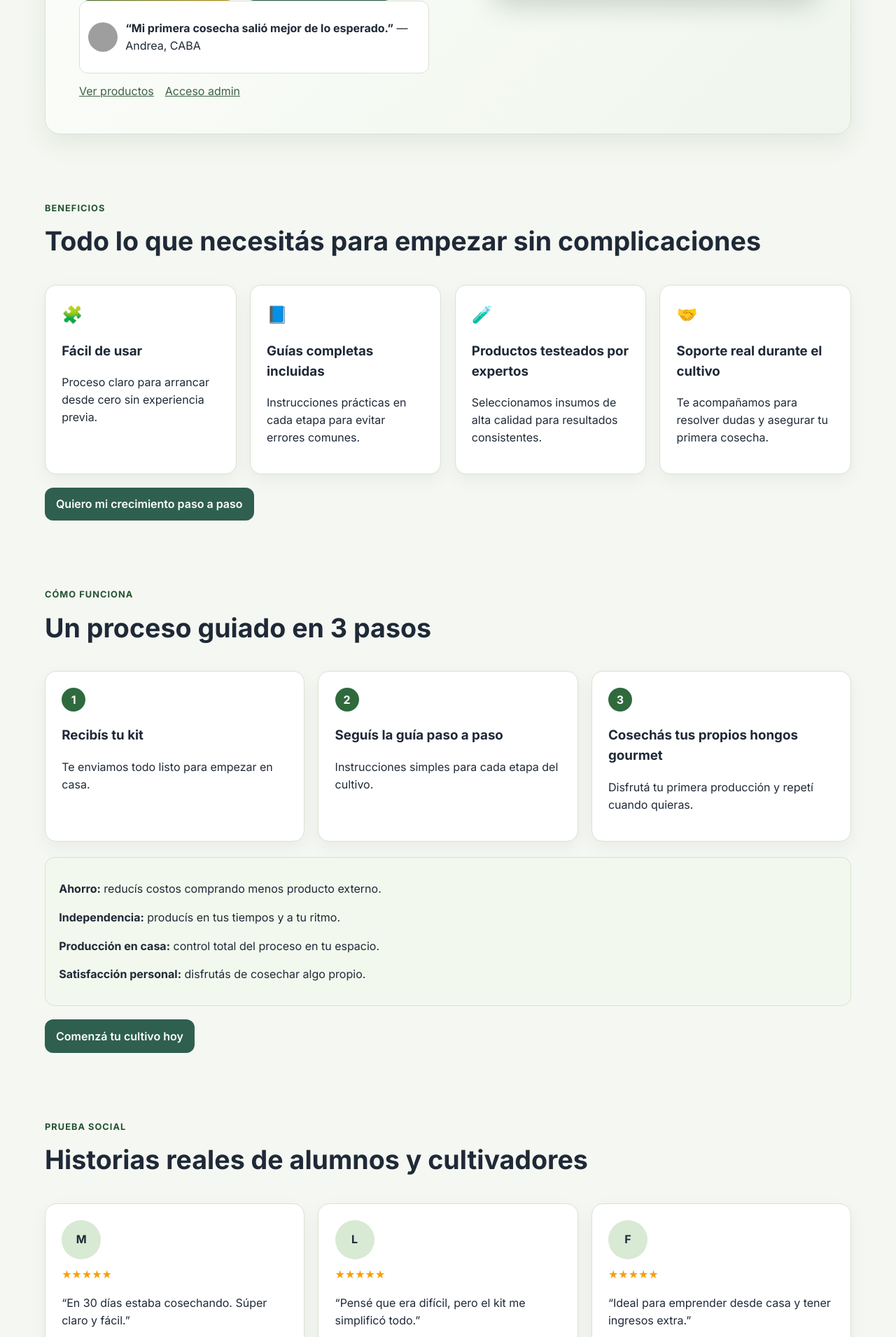
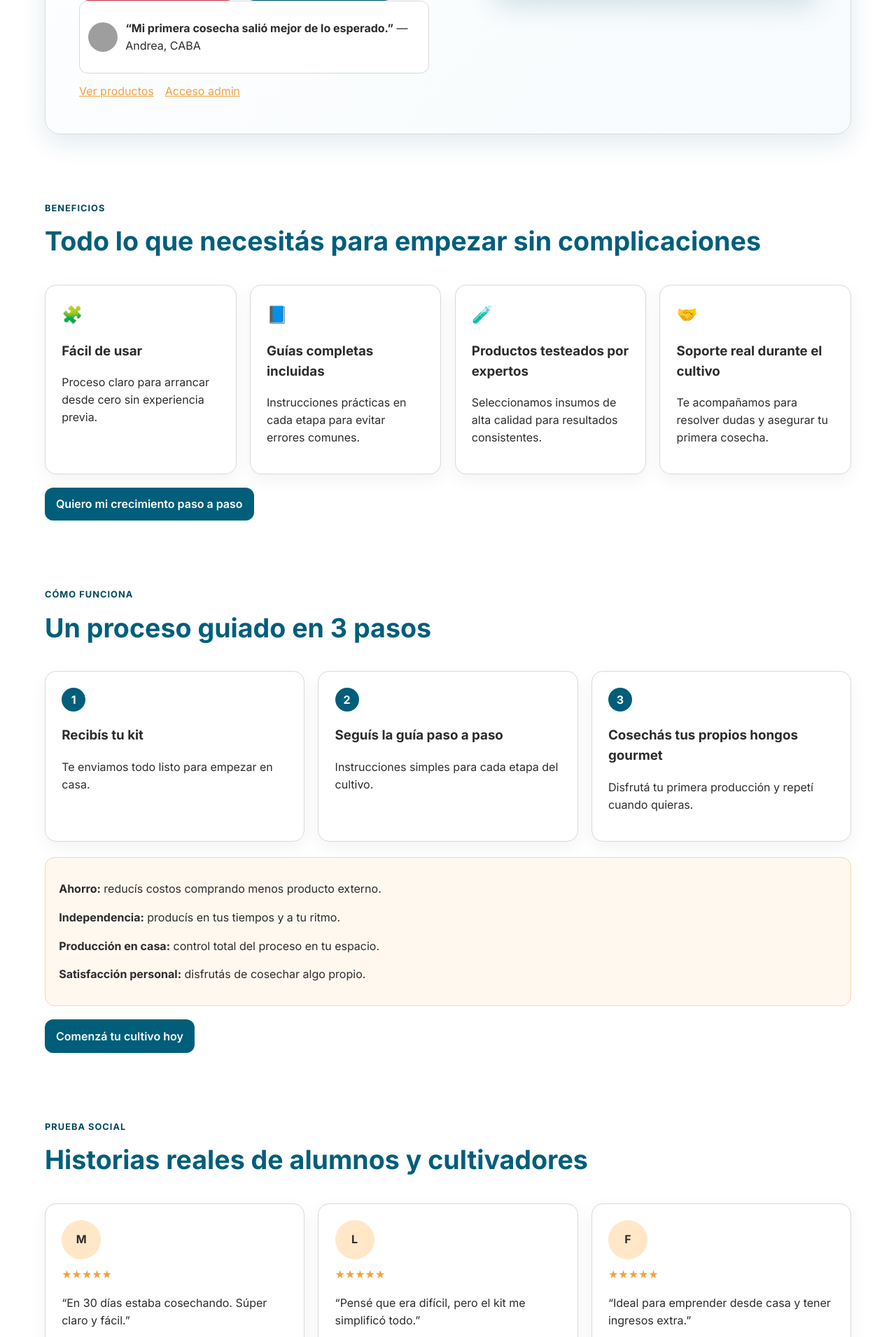
Before and after one commit to joelmanrique91-lgtm/indoor-niche-lab, a FastAPI app: page / in a window 1280 px wide. Shown: the part 639-2550 px from the top of the page at 70% size. Run offline with FastAPI, Linux system fonts and the light colour scheme; grey boxes are pictures that could not be loaded.

Commit message:
Apply consistent brand color palette across UI

```diff
--- a/app/static/css/styles.css
+++ b/app/static/css/styles.css
@@ -1,37 +1,51 @@
 @import url('https://fonts.googleapis.com/css2?family=Inter:wght@400;500;600;700&display=swap');
 
 :root {
-  --bg: #f5f7f2;
+  --color-bg-base: #FFFFFF;
+  --color-text-default: #2C2C2C;
+  --color-brand-primary: #005E7A;
+  --color-brand-secondary: #F2A03D;
+  --color-accent-primary: #DA3E52;
+  --color-link: #F2A03D;
+  --color-link-hover: #DA3E52;
+  --color-btn-text: #FFFFFF;
+  --color-accent-primary-hover: #bb3045;
+
+  --bg: var(--color-bg-base);
   --surface: #ffffff;
-  --surface-muted: #eef4e8;
-  --fg: #1f2937;
-  --muted: #4b5563;
-  --primary: #2f6a3d;
-  --primary-dark: #245330;
-  --secondary: #f59e0b;
-  --border: #d9e2d2;
-  --shadow-soft: 0 12px 35px rgba(47, 106, 61, 0.1);
+  --surface-muted: #f7f7f7;
+  --fg: var(--color-text-default);
+  --muted: #525252;
+  --primary: var(--color-brand-primary);
+  --primary-dark: #00485d;
+  --secondary: var(--color-brand-secondary);
+  --accent: var(--color-accent-primary);
+  --border: #d9d9d9;
+  --shadow-soft: 0 12px 35px rgba(0, 94, 122, 0.12);
 }
 
 * { box-sizing: border-box; }
 
+html,
 body {
   margin: 0;
   font-family: 'Inter', system-ui, sans-serif;
-  background: var(--bg);
-  color: var(--fg);
+  background: var(--color-bg-base);
+  color: var(--color-text-default);
   line-height: 1.55;
 }
 
-a { color: inherit; }
+a { color: var(--color-link); }
+
+a:hover { color: var(--color-link-hover); }
 
 .topbar {
   display: flex;
   justify-content: space-between;
   align-items: center;
   padding: 1rem 1.25rem;
-  background: #fff;
-  border-bottom: 1px solid var(--border);
+  background: var(--color-brand-primary);
+  border-bottom: 1px solid var(--primary-dark);
   flex-wrap: wrap;
   gap: .5rem;
 }
@@ -147,9 +166,12 @@ a { color: inherit; }
   margin-top: 96px;
 }
 
-.section-head h2 {
+.section-head h2,
+.section-title {
   margin: .55rem 0 0;
   font-size: clamp(1.65rem, 3.5vw, 2.35rem);
+  color: var(--color-brand-primary);
+  font-weight: 700;
 }
 
 .eyebrow {
@@ -201,8 +229,8 @@ a { color: inherit; }
 
 .desire-strip {
   margin-top: 1.4rem;
-  background: #f2f8ed;
-  border: 1px solid var(--border);
+  background: #fff8ef;
+  border: 1px solid #f8d6a8;
   border-radius: 14px;
   padding: 1rem 1.2rem;
 }
@@ -213,26 +241,26 @@ a { color: inherit; }
   border-radius: 50%;
   display: grid;
   place-items: center;
-  background: #d8e9d4;
+  background: #ffe7c8;
   font-weight: 700;
   margin-bottom: .6rem;
 }
 
-.stars { color: #f59e0b; margin: .35rem 0; }
+.stars { color: var(--color-brand-secondary); margin: .35rem 0; }
 
 .product-image {
   min-height: 160px;
   border-radius: 10px;
-  border: 1px dashed #c7d8c6;
-  background: #f4faf0;
+  border: 1px dashed #f4be73;
+  background: #fff6ea;
   display: grid;
   place-items: center;
-  color: #577053;
+  color: #874e00;
   margin-bottom: .8rem;
 }
 
 .price {
-  color: #1f5130;
+  color: var(--primary-dark);
   font-size: 1.2rem;
   font-weight: 700;
 }
@@ -280,10 +308,11 @@ a { color: inherit; }
   gap: .8rem;
 }
 
-.btn {
+.btn,
+.btn-primary {
   display: inline-block;
-  background: var(--primary);
-  color: #fff;
+  background: var(--color-accent-primary);
+  color: var(--color-btn-text);
   padding: .7rem 1rem;
   border-radius: 12px;
   text-decoration: none;
@@ -293,27 +322,46 @@ a { color: inherit; }
   font-weight: 600;
 }
 
-.btn:hover { transform: translateY(-1px); box-shadow: 0 8px 20px rgba(47, 106, 61, 0.25); }
+.btn:hover,
+.btn-primary:hover {
+  background: var(--color-accent-primary-hover);
+  transform: translateY(-1px);
+  box-shadow: 0 8px 20px rgba(218, 62, 82, 0.25);
+}
 
 .btn-cta {
-  background: linear-gradient(135deg, var(--primary) 0%, var(--secondary) 130%);
+  background: var(--color-accent-primary);
   padding: .95rem 1.35rem;
   border-radius: 14px;
 }
 
-.btn-secondary { background: #2f5f4f; }
+.btn-secondary { background: var(--color-brand-primary); }
 
 .btn-product {
-  background: #eaf3e7;
-  color: #204d2e;
+  background: #fff5e8;
+  color: #8f5000;
+  border: 1px solid #f8d6a8;
+}
+
+.btn-product:hover {
+  background: #ffe9cd;
+  color: #733f00;
+}
+
+a.secondary {
+  color: var(--color-link);
+}
+
+a.secondary:hover {
+  color: var(--color-link-hover);
 }
 
 .actions { display: flex; gap: .8rem; flex-wrap: wrap; }
-.quick-links { margin-top: .8rem; display: flex; gap: 1rem; flex-wrap: wrap; color: #3d6144; }
+.quick-links { margin-top: .8rem; display: flex; gap: 1rem; flex-wrap: wrap; color: var(--color-brand-secondary); }
 
 .section-cta { margin-top: 1.2rem; }
 
-.notice { background: #ecfeff; padding: .5rem; border: 1px solid #99f6e4; border-radius: 6px; }
+.notice { background: #f7fbfd; padding: .5rem; border: 1px solid #abd6e2; border-radius: 6px; }
 .stack { display: flex; flex-direction: column; gap: .55rem; }
 .grid { display: grid; grid-template-columns: 1fr; gap: 1rem; }
 .card { background: #fff; padding: 1rem; border-radius: 10px; border: 1px solid #e4e4e7; }
```
Also changed, not shown: other parts of app/static/css/styles.css (+22 -11 lines).
